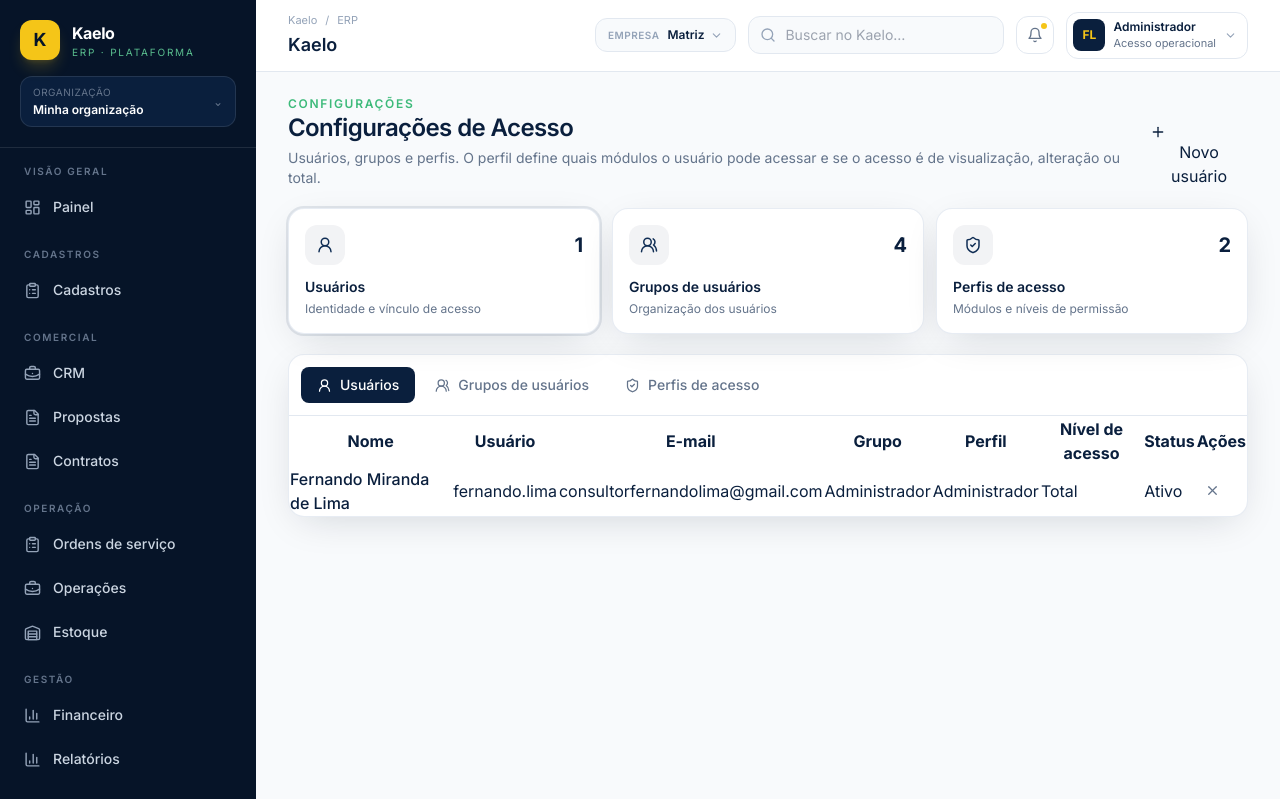
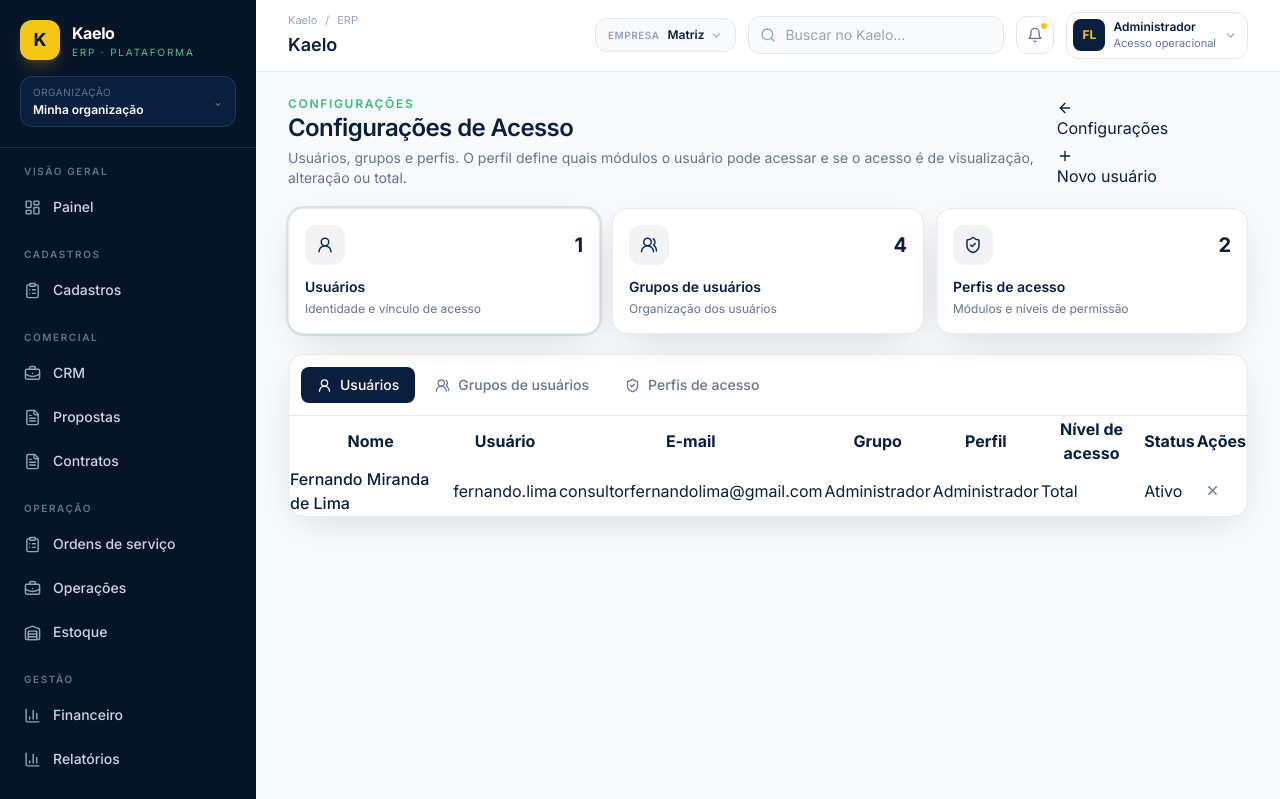
Before and after one commit to consultorfernandolima-cmyk/kaelo, a React (Vite) app: page /configuracoes/acessos in a window 1280 px wide. Shown: the top 799 px of the page. Built offline with nearby package versions, Linux system fonts and the light colour scheme.

Commit message:
feat: adicionar navegacao contextual em configuracoes de acesso

```diff
--- a/src/modules/cadastros/AcessosPage.jsx
+++ b/src/modules/cadastros/AcessosPage.jsx
@@ -1,5 +1,6 @@
+import { Link } from 'react-router-dom'
 import { useState } from 'react'
-import { Check, Eye, KeyRound, Pencil, Plus, ShieldCheck, UserRound, UsersRound, X } from 'lucide-react'
+import { ArrowLeft, Check, Eye, KeyRound, Pencil, Plus, ShieldCheck, UserRound, UsersRound, X } from 'lucide-react'
 
 const modules = ['Cadastros', 'Comercial', 'CRM', 'Contratos', 'Financeiro', 'Estoque', 'Operações', 'Relatórios', 'Configurações']
 
@@ -69,7 +70,7 @@ export default function AcessosPage() {
         <h2 className="page-title">Configurações de Acesso</h2>
         <p className="page-subtitle">Usuários, grupos e perfis. O perfil define quais módulos o usuário pode acessar e se o acesso é de visualização, alteração ou total.</p>
       </div>
-      <button className="btn-primary" onClick={() => setModal(tab)}><Plus size={16}/> Novo {tab === 'usuarios' ? 'usuário' : tab === 'grupos' ? 'grupo' : 'perfil'}</button>
+      <div className="flex flex-wrap gap-2"><Link to="/configuracoes" className="btn-secondary"><ArrowLeft size={16}/> Configurações</Link><button className="btn-primary" onClick={() => setModal(tab)}><Plus size={16}/> Novo {tab === 'usuarios' ? 'usuário' : tab === 'grupos' ? 'grupo' : 'perfil'}</button></div>
     </header>
 
     <div className="grid gap-3 md:grid-cols-3">
```
